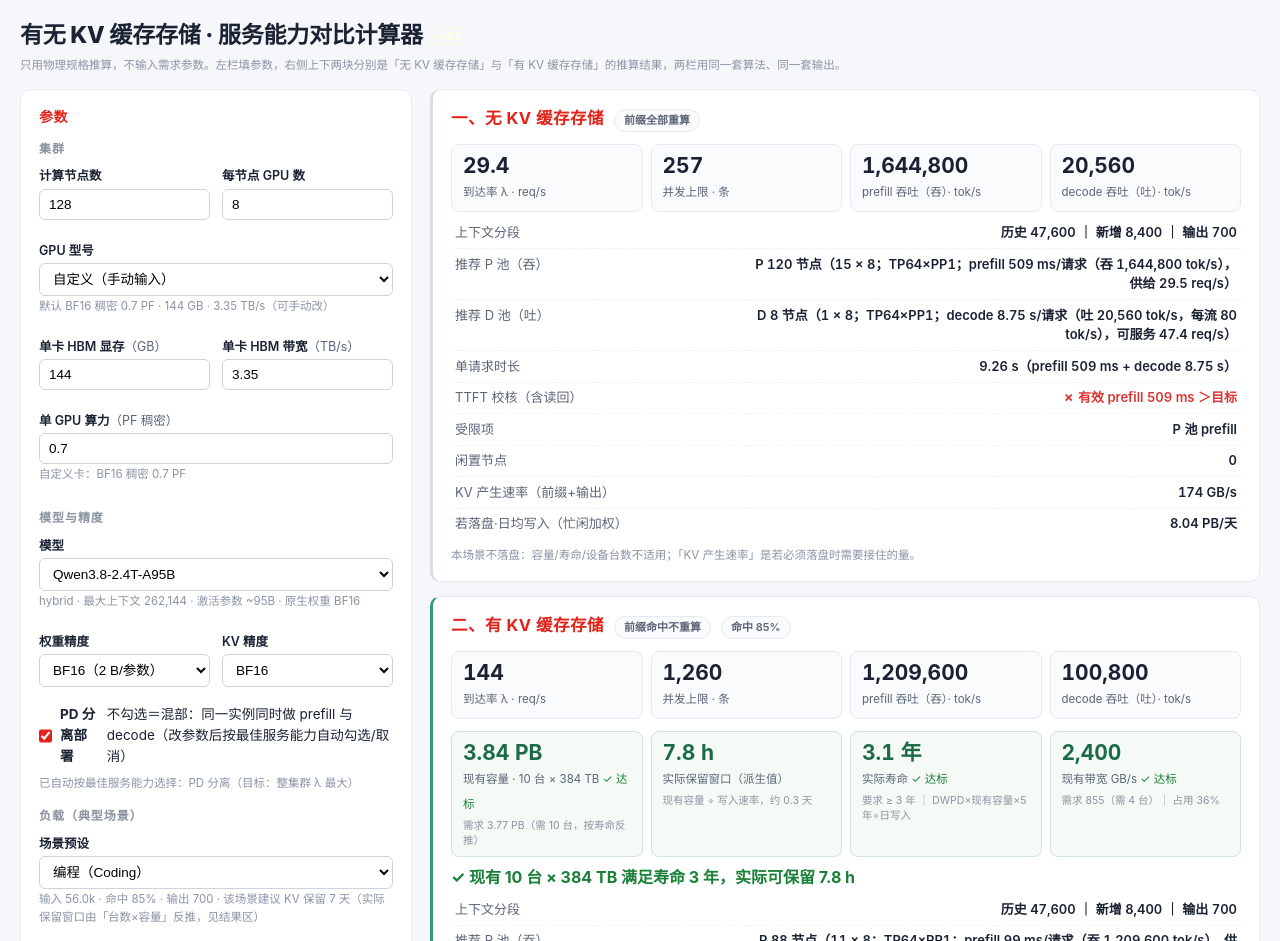
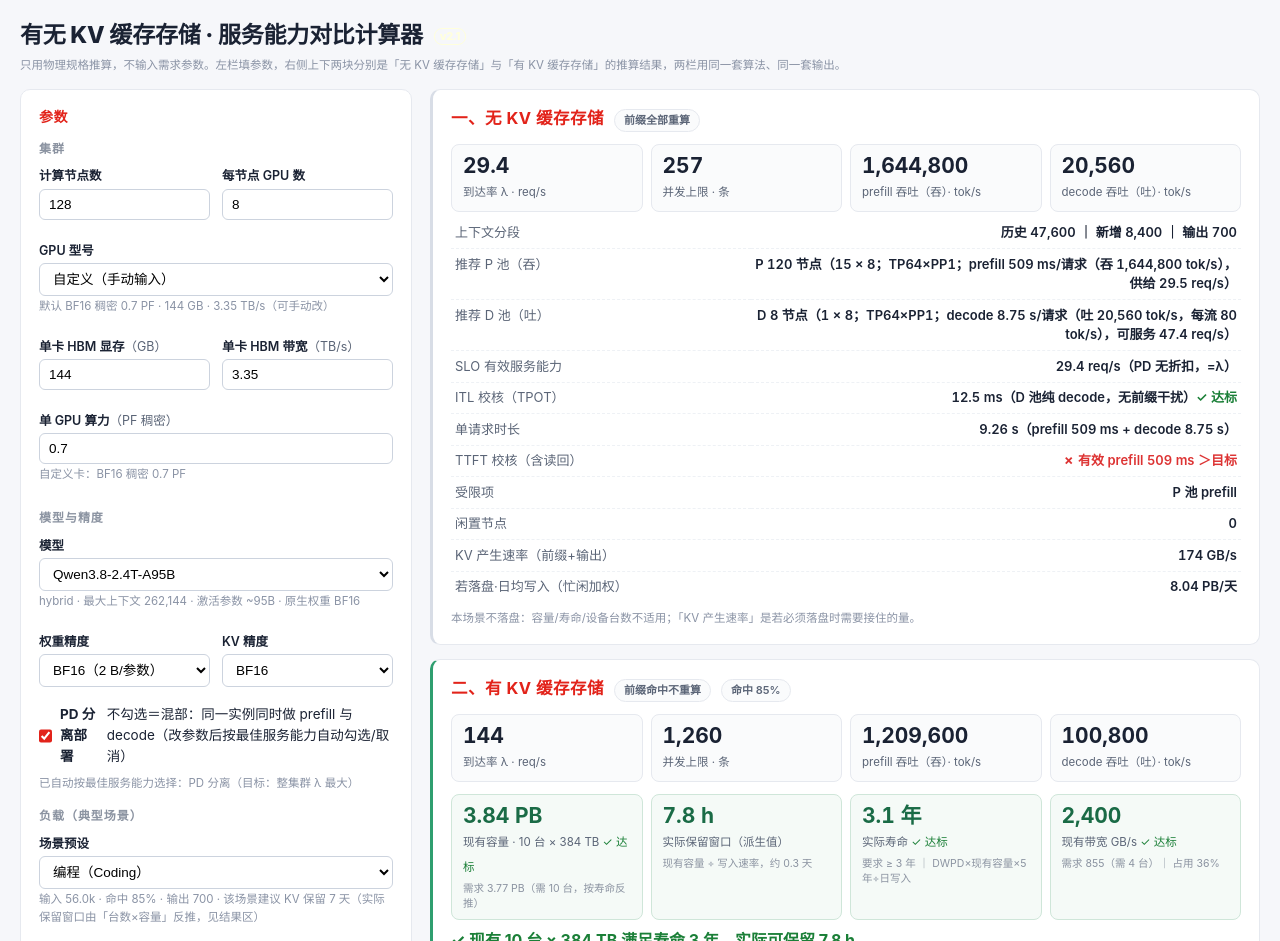
Before and after one commit to fred-chen/kv-ratio-calculator, a plain HTML site: page offload.html in a window 1280 px wide. Shown: the top 941 px of the page. Drawn offline with Linux system fonts and the light colour scheme.

Commit message:
offload.html：去掉混部效率系数，改为由 decode 目标隐式推导 ITL/TPOT 的 SLO 口径

```diff
--- a/offload.html
+++ b/offload.html
@@ -127,9 +127,6 @@ aside{display:flex;flex-direction:column;gap:12px;position:sticky;top:10px}
         </div>
       </div>
       <label class="chk"><input type="checkbox" id="pd" checked> <b>PD 分离部署</b><span>不勾选＝混部：同一实例同时做 prefill 与 decode（改参数后按最佳服务能力自动勾选/取消）</span></label>
-      <div id="mxeffbox">
-        <div class="f" style="margin-top:8px"><label><b>混部效率系数</b>（%）</label><input id="mxeff" type="number" value="70" step="5" min="10" max="100"><div class="hint">prefill/decode 争用与调度损失折算；100%＝理想共享（仅混部时生效）</div></div>
-      </div>
       <div class="hint" id="pdhint"></div>
       <h3>负载（典型场景）</h3>
       <div class="f1" style="margin-bottom:10px">
@@ -420,7 +417,6 @@ function pickSplit(b,sc){
 function evalMixed(b,sc,withStore){
   const {m,g,hbm,pf,nodes,legal,dwell,nout,S,S_pfx,W,bwH,ttft,fl}=b;
   const use=(sc.store&&sc.devBW>0)?Math.min(1,Math.max(0,b.use)):0;
-  const MXEFF=Math.min(1,Math.max(0.1,(+$("mxeff").value||70)/100));   // 混部效率系数（争用/调度损失）
   const flEff=fl*(1-use), readPerReq=use*S_pfx, decFL=2*m.P*1e9*nout;
   const dwpd=Math.max(0.01,+$("dwpd").value||1), elife=Math.max(0.5,+$("elife").value||3);
   const capdev=Math.max(0.1,+$("capdev").value||384), devsIn=Math.max(0,Math.round(+$("devs").value||0)), totBW=Math.max(0,+$("bwdev").value||0)*devsIn;
@@ -449,7 +445,6 @@ function evalMixed(b,sc,withStore){
       bnd=capB;
     }
     if(!(lam>0)) continue;
-    lam*=MXEFF;                                                    // 折掉 prefill/decode 争用
     const cand={s,k,used,g:g0,fac,lam,bnd,ttftMs,perSt,streams,perMem,perBw,idle:nodes-used,
                 capAll:Math.max(1,Math.floor(lam*dwell)), util:lam*(flEff*fac+decFL)/(used*g*pf*MFU*1e15)};
     const okT=ttft>0&&ttftMs<=ttft?1:0;
@@ -469,7 +464,10 @@ function evalMixed(b,sc,withStore){
   const lifeHave=daily>0?(dwpd*capHave*DWPD_YEARS/daily):Infinity;
   const capOK=capHave>=capFinal, lifeOK=!Number.isFinite(lifeHave)||lifeHave>=elife;
   const bwOK=totBW>=(wrMiss+wrRead);
-  return {ok:true,pd:false,best,inst:best,lam,capAll:best.capAll,dwell,tokps:lam*nout,prefTok,prefTokps:lam*prefTok,
+  const duty=lam>0?Math.min(1,lam*flEff*best.fac/(best.used*g*pf*MFU*1e15)):0;
+  const speed=b.tps*(1-SLO_ALPHA*duty);
+  const itlMs=speed>0?1000/speed:Infinity, goodput=lam*Math.min(1,speed/b.tps);
+  return {ok:true,pd:false,best,inst:best,lam,capAll:best.capAll,dwell,tokps:lam*nout,prefTok,prefTokps:lam*prefTok,tps:b.tps,duty,speed,itlMs,goodput,
           wrRead,wrMiss,wcap,capFinal,lifeY,devsNeed,devsIn,capdev,totBW,capHave,effWinHave,lifeHave,capOK,lifeOK,bwOK,tRead,
           prefillMs:best.ttftMs,readMs:tRead*1000,outKV,perReqWrite,daily,withStore,use,
           svc:best.ttftMs/1000+tRead+dwell,ttftEff:best.ttftMs+tRead*1000,
@@ -501,7 +499,7 @@ function evalScene(b,sc,withStore){
   // 设备带宽是 P 池共享：单个实例分到 totBW/pP.k，因此每请求读回时间 = readPerReq×k/totBW
   const tRead=(best.use>0&&totBW>0)?(best.readPerReq*best.pP.k/totBW):0;
   const prefTok=withStore?b.fresh:b.prefix, prefTokps=lam*prefTok;
-  return {ok:true,pd:true,best,lam,capAll,dwell,tokps:lam*b.nout,prefTok,prefTokps,wrRead,wrMiss,wcap,capFinal,lifeY,devsNeed,devsIn,capdev,totBW,capHave,effWinHave,lifeHave,capOK,lifeOK,bwOK,
+  return {ok:true,pd:true,best,lam,capAll,dwell,tokps:lam*b.nout,prefTok,prefTokps,tps:b.tps,duty:0,speed:b.tps,itlMs:1000/b.tps,goodput:lam,wrRead,wrMiss,wcap,capFinal,lifeY,devsNeed,devsIn,capdev,totBW,capHave,effWinHave,lifeHave,capOK,lifeOK,bwOK,
           tRead,prefillMs:best.pP.tpfEff*1000,readMs:tRead*1000,outKV,perReqWrite,
           daily,withStore,use,svc:best.pP.tpfEff+tRead+dwell,ttftEff:(best.pP.tpfEff+tRead)*1000,
           dwpd,elife,readPerReq:best.readPerReq,prefix:b.prefix,hist:b.hist,fresh:b.fresh,nout:b.nout};
@@ -546,7 +544,12 @@ function outTable(res,withStore,note,scNote){
   rows.push(["推荐 P 池（吞）","P "+s.nP+" 节点（"+s.pP.k+" × "+s.pP.s+"；"+pG+"；prefill "+fmt(res.prefillMs+res.readMs,0)+" ms/请求（吞 "+fmt(res.prefTokps)+" tok/s），供给 "+fmt(s.pP.supplyEff)+" req/s）"]);
   rows.push(["推荐 D 池（吐）","D "+s.nD+" 节点（"+s.dP.k+" × "+s.dP.s+"；"+dG+"；decode "+fmt(res.dwell,2)+" s/请求（吐 "+fmt(res.tokps)+" tok/s，每流 "+fmt(+$("tps").value||0,0)+" tok/s），可服务 "+fmt(s.dSup)+" req/s）"]);
   }
-  if(res.pd===false) rows.push(["混部说明","按「算力合计（prefill+decode）」与 HBM 显存/带宽取小，再乘混部效率系数 "+fmt(+$("mxeff").value||70,0)+"%（折算 prefill/decode 争用与调度损失）"]);
+  if(res.pd===false) rows.push(["混部说明","按「算力合计（prefill+decode）」与 HBM 显存/带宽取小；并按 ITL 约束限制前缀算力占比 ≤ "+fmt(100*SLO_TOL,0)+"%，保证单流速度不低于目标的 "+(100*(1-SLO_TOL)).toFixed(0)+"%"]);
+  rows.push(["SLO 有效服务能力",(res.goodput!=null?fmt(res.goodput,1):fmt(res.lam,1))+" req/s"+(res.pd===false?"（=λ × "+fmt(100*Math.min(1,res.speed/res.tps),0)+"% 速度折扣）":"（PD 无折扣，=λ）")]);
+  { const tp=Math.max(0.1,res.tps||1), tgt=1000/tp;
+    rows.push(["ITL 校核（TPOT）", res.pd===false
+      ? ("≈ "+fmt(res.itlMs,1)+" ms（约 "+fmt(1000/res.itlMs,1)+" tok/s；前缀算力占比 "+fmt(100*res.duty,1)+"%）"+(res.itlMs<=tgt/(1-SLO_TOL)+0.05?' <span class="good">✓ 达标</span>':' <span class="bad">✗ 超标</span>'))
+      : (fmt(tgt,1)+" ms（D 池纯 decode，无前缀干扰）<span class=\"good\">✓ 达标</span>")]); }
   rows.push(["单请求时长",fmt(res.svc,2)+" s（prefill "+fmt(res.prefillMs,0)+" ms"+(res.readMs>0?" + 命中读回 "+fmt(res.readMs,1)+" ms":"")+" + decode "+fmt(res.dwell,2)+" s）"]);
   rows.push(["TTFT 校核（含读回）",'<span class="'+(ttftOver?"bad":"good")+'">有效 prefill '+(res.ttftEff).toFixed(0)+" ms "+(ttftOver?"＞目标":"≤ 目标")+"</span>"]);
   rows.push(["受限项",res.best.bnd]);
@@ -607,6 +610,8 @@ function compare(A,B,note){
 
 /* ---------- 主流程 ---------- */
 let LAST_A=null, LAST_B=null, PD_AUTO=true, PD_MANUAL=false, LAST_SIG="";
+const SLO_TOL=0.10;   // 允许混部单流速度比目标低 10%（≥72 tok/s），由 decode 目标隐含，不新增输入
+const SLO_ALPHA=0.5;  // 混部前缀算力每占 1%，单流速度约降 0.5%（部分重叠，而非完全串行）
 function recalc(){
   const b0=readBase();
   const devsIn=Math.max(0,Math.round(+$("devs").value||0)), bwdev=Math.max(0,+$("bwdev").value||0);
@@ -619,9 +624,9 @@ function recalc(){
     const score=pd=>{
       const bb=Object.assign({},b0,{pd});
       const B=pd?evalScene(bb,{store:true,devBW:tot,devIOPS:iops,blk},true):evalMixed(bb,{store:true,devBW:tot,devIOPS:iops,blk},true);
-      if(B&&B.ok) return B.lam;
+      if(B&&B.ok) return B.goodput!=null?B.goodput:B.lam;
       const A=pd?evalScene(bb,{store:false,devBW:0,devIOPS:0,blk},false):evalMixed(bb,{store:false,devBW:0,devIOPS:0,blk},false);
-      return A&&A.ok?A.lam:0;
+      return A&&A.ok?(A.goodput!=null?A.goodput:A.lam):0;
     };
     const want=score(true)>=score(false);                        // 平手取 PD
     if($("pd").checked!==want){ PD_SILENT=true; $("pd").checked=want; PD_SILENT=false; }
@@ -631,7 +636,7 @@ function recalc(){
   $("ctxhint").textContent="前缀合计 "+(b.prefix).toLocaleString()+" + 输出 "+b.nout.toLocaleString()+" token（模型上限 "+capTok.toLocaleString()+"）"+(b.prefix>capTok?" ⚠ 超出":"");
   $("whint").textContent="24h 负荷系数 w = "+(100*b.w).toFixed(1)+"%（影响日均写入、寿命与磨损保底容量）";
   $("devhint").textContent="总带宽 = "+fmt(bwdev*devsIn)+" GB/s";
-  $("mxeffbox").style.display=b.pd?"none":"";
+
   $("pdhint").textContent=PD_MANUAL?("手动选择："+(b.pd?"PD 分离":"混部")+"（改任一参数后会重新自动择优；目标：整集群服务能力最大）"):("已自动按最佳服务能力选择："+(b.pd?"PD 分离":"混部")+"（目标：整集群 λ 最大）");
   let note="";
   if(b.use<=0) note="历史前缀为 0：没有可命中的前缀，B 与 A 相同。";
```
Also changed, not shown: offload/index.html (+16 -11 lines).
